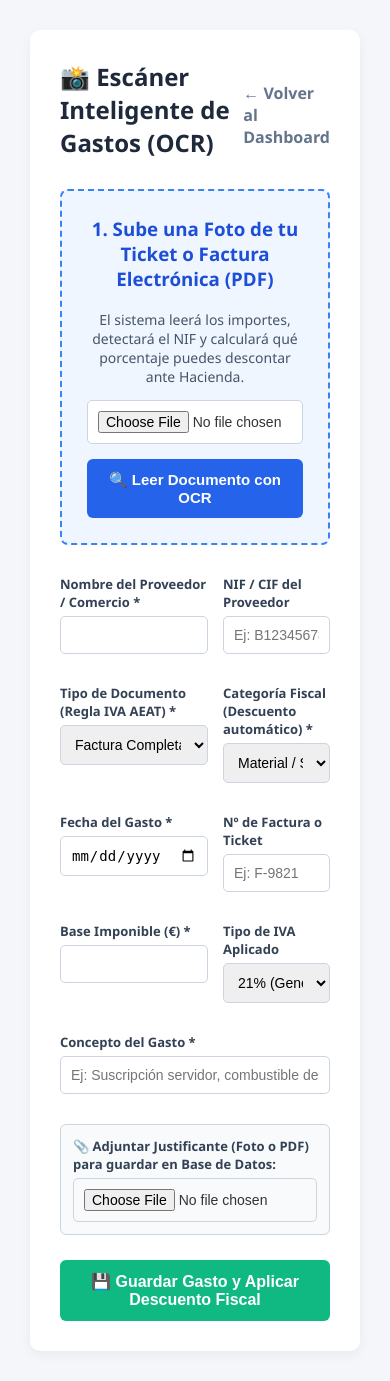
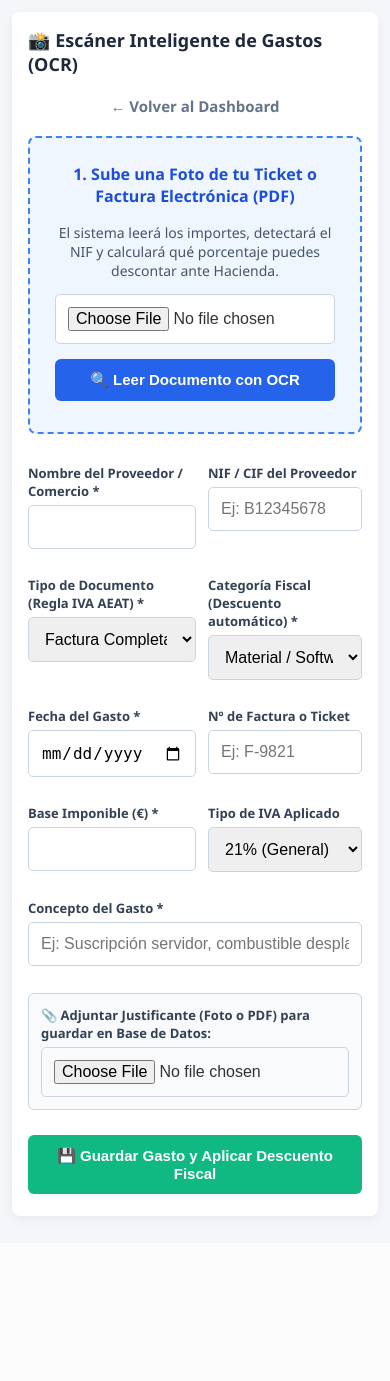
Before and after one commit to Gianurrestta/taxautonomo, a Django app: page /gastos/nuevo/ in a window 390 px wide. After the commit the page ends 1222 px from the top, so only its background shows below. Run offline with Django 5.2, Linux system fonts and the light colour scheme; a user stored in the database is signed in; data comes from the database, SQL or seed files in the repository; both versions use the stored data as it was after the commit.

Commit message:
nuevos cambios css para moviles #1

```diff
--- /dev/null
+++ b/fiscalidad/static/CSS/mobile.css
@@ -0,0 +1,141 @@
+/* REGLAS GLOBALES Y ADAPTACIÓN MÓVIL (MOBILE-FIRST) */
+* {
+    box-sizing: border-box;
+}
+
+img, svg, video, canvas {
+    max-width: 100%;
+    height: auto;
+}
+
+/* Asegurar que todas las tablas permitan deslizar con el dedo sin romper la pantalla */
+table {
+    display: block;
+    width: 100%;
+    overflow-x: auto;
+    -webkit-overflow-scrolling: touch;
+}
+
+@media (max-width: 768px) {
+    body {
+        padding: 12px;
+        font-size: 15px;
+    }
+
+    .container, .card, .form-container, .dashboard-container {
+        padding: 16px;
+        margin: 0 auto 15px auto;
+        width: 100%;
+        max-width: 100%;
+        border-radius: 8px;
+    }
+
+    /* Convertir cualquier cuadrícula de 2 o más columnas en 1 sola columna apilada */
+    .grid-form,
+    .grid-cards,
+    .stats-grid,
+    #bloque-cliente-nuevo,
+    div[style*="grid-template-columns"] {
+        display: flexbox;
+        flex-direction: column;
+        gap: 12px;
+    }
+
+    /* Cabeceras flexibles que se apilan limpiamente en móvil */
+    div[style*="justify-content: space-between"] {
+        flex-direction: column;
+        align-items: stretch;
+        gap: 10px;
+    }
+
+    /* Botones cómodos para pulsar con el pulgar (mínimo 44px de alto) */
+    .btn, button, a.btn, input[type="submit"] {
+        width: 100%;
+        text-align: center;
+        padding: 12px 16px;
+        margin-bottom: 6px;
+        font-size: 15px;
+    }
+
+    /* Evitar que iOS haga zoom automático al tocar un input (exige font-size >= 16px) */
+    input, select, textarea {
+        font-size: 16px;
+        padding: 12px;
+    }
+
+    h1 { font-size: 22px; }
+    h2 { font-size: 18px; }
+    h3 { font-size: 16px; }
+
+}
+
+/* REGLAS EXACTAS PARA INDEX.HTML DE AUTONOTAX EN MÓVIL */
+@media (max-width: 768px) {
+    /* 1. Barra superior */
+    .navbar {
+        flex-direction: column;
+        padding: 15px;
+        gap: 15px ;
+    }
+
+    .nav-links {
+        display: flex;
+        flex-direction: column;
+        width: 100%;
+        gap: 10px;
+        align-items: center;
+    }
+
+    .nav-links .btn-login {
+        margin-right: 0;
+        padding: 8px;
+    }
+
+    /* 2. Título principal Hero */
+    .hero-text h1 {
+        font-size: 26px;
+        padding: 10px 15px;
+        text-align: center;
+        line-height: 1.3;
+    }
+
+    /* 3. Bloque Presentación (.present) y su imagen de 550px */
+    .present {
+        flex-direction: column;
+        padding: 20px 15px;
+        gap: 20px;
+    }
+
+    .present h3, .present p {
+        padding: 5px 5px;
+        margin-top: 0;
+        font-size: 15px;
+    }
+
+    .present h3 {
+        font-size: 19px;
+    }
+
+    .present img, .imgpres01 img {
+        height: auto;
+        width: 100%;
+        max-width: 320px;
+        margin: 0 auto;
+    }
+
+    /* 4. Tarjetas de Características (.features) */
+    .features {
+        margin: 40px auto;
+        padding: 0 15px;
+    }
+
+    .features h2 {
+        font-size: 24px;
+        margin-bottom: 25px;
+    }
+
+    .grid-features {
+        grid-template-columns: 1fr;
+        gap: 20px;
+    }
+}
--- a/fiscalidad/templates/fiscalidad/alta_paso_1.html
+++ b/fiscalidad/templates/fiscalidad/alta_paso_1.html
@@ -1,3 +1,4 @@
+{% load static %}
 <!DOCTYPE html>
 <html lang="es">
 <head>
@@ -9,6 +10,7 @@
     <style>
         body { background-color: #f4f6f9; font-family: -apple-system, BlinkMacSystemFont, "Segoe UI", Roboto, sans-serif; }
     </style>
+    <link rel="stylesheet" href="{% static 'CSS/mobile.css' %}">
 </head>
 <body>
 
--- a/fiscalidad/templates/fiscalidad/alta_paso_2.html
+++ b/fiscalidad/templates/fiscalidad/alta_paso_2.html
@@ -1,3 +1,4 @@
+{% load static %}
 <!DOCTYPE html>
 <html lang="es">
 <head>
@@ -9,6 +10,7 @@
     <style>
         body { background-color: #f4f6f9; font-family: -apple-system, BlinkMacSystemFont, "Segoe UI", Roboto, sans-serif; }
     </style>
+    <link rel="stylesheet" href="{% static 'CSS/mobile.css' %}">
 </head>
 <body>
 
--- a/fiscalidad/templates/fiscalidad/alta_paso_3.html
+++ b/fiscalidad/templates/fiscalidad/alta_paso_3.html
@@ -1,3 +1,4 @@
+{% load static %}
 <!DOCTYPE html>
 <html lang="es">
 <head>
@@ -9,6 +10,7 @@
     <style>
         body { background-color: #f4f6f9; font-family: -apple-system, BlinkMacSystemFont, "Segoe UI", Roboto, sans-serif; }
     </style>
+    <link rel="stylesheet" href="{% static 'CSS/mobile.css' %}">
 </head>
 <body>
 
--- a/fiscalidad/templates/fiscalidad/alta_paso_4.html
+++ b/fiscalidad/templates/fiscalidad/alta_paso_4.html
@@ -1,3 +1,4 @@
+{% load static %}
 <!DOCTYPE html>
 <html lang="es">
 <head>
@@ -9,6 +10,7 @@
     <style>
         body { background-color: #f4f6f9; font-family: -apple-system, BlinkMacSystemFont, "Segoe UI", Roboto, sans-serif; }
     </style>
+    <link rel="stylesheet" href="{% static 'CSS/mobile.css' %}">
 </head>
 <body>
 
--- a/fiscalidad/templates/fiscalidad/alta_paso_5.html
+++ b/fiscalidad/templates/fiscalidad/alta_paso_5.html
@@ -1,3 +1,4 @@
+{% load static %}
 <!DOCTYPE html>
 <html lang="es">
 <head>
@@ -9,6 +10,7 @@
     <style>
         body { background-color: #f4f6f9; font-family: -apple-system, BlinkMacSystemFont, "Segoe UI", Roboto, sans-serif; }
     </style>
+    <link rel="stylesheet" href="{% static 'fiscalidad/mobile.css' %}">
 </head>
 <body>
 
--- a/fiscalidad/templates/fiscalidad/configurar_logo.html
+++ b/fiscalidad/templates/fiscalidad/configurar_logo.html
@@ -1,3 +1,4 @@
+{% load static %}
 <!DOCTYPE html>
 <html lang="es">
 <head>
@@ -9,6 +10,7 @@
     <style>
         body { background-color: #f4f6f9; font-family: -apple-system, BlinkMacSystemFont, "Segoe UI", Roboto, sans-serif; }
     </style>
+    <link rel="stylesheet" href="{% static 'CSS/mobile.css' %}">
 </head>
 <body>
 
--- a/fiscalidad/templates/fiscalidad/crear_cotizacion.html
+++ b/fiscalidad/templates/fiscalidad/crear_cotizacion.html
@@ -17,6 +17,7 @@
         .btn-save { background: #2ecc71; color: white; font-size: 16px; width: 100%; }
         .btn-del { background: #e74c3c; color: white; padding: 10px; }
     </style>
+    <link rel="stylesheet" href="{% static 'CSS/mobile.css' %}">
 </head>
 <body>
     <div class="container">
--- a/fiscalidad/templates/fiscalidad/emitir_factura.html
+++ b/fiscalidad/templates/fiscalidad/emitir_factura.html
@@ -1,7 +1,9 @@
+{% load static %}
 <!DOCTYPE html>
 <html lang="es">
 <head>
     <meta charset="UTF-8">
+    <link rel="stylesheet" href="{% static 'fiscalidad/mobile.css' %}">
     <title>Emitir Nueva Factura</title>
     <style>
         body { font-family: 'Segoe UI', Tahoma, Geneva, Verdana, sans-serif; background: #f4f6f9; margin: 0; padding: 20px; }
@@ -15,6 +17,7 @@
         .back-link { display: inline-block; margin-top: 15px; color: #7f8c8d; text-decoration: none; }
         .alerta-consecutivo { background: #e8f4f8; border-left: 5px solid #3498db; padding: 12px; margin-bottom: 20px; border-radius: 4px; color: #2c3e50; font-weight: bold; }
     </style>
+    <link rel="stylesheet" href="{% static 'CSS/mobile.css' %}">
 </head>
 <body>
     <!-- En tu plantilla de factura.html o cotizacion.html (Incrustación automática) -->
--- a/fiscalidad/templates/fiscalidad/index.html
+++ b/fiscalidad/templates/fiscalidad/index.html
@@ -42,8 +42,10 @@
         /* Footer */
         footer { text-align: center; padding: 20px; background: var(--primary); color: white; margin-top: 8px; font-size: 12px; }
     </style>
+    <link rel="stylesheet" href="{% static 'CSS/mobile.css' %}">
 </head>
 <body>
+    <header>
 
     <!-- Menú Superior -->
         <nav class="navbar">
@@ -59,13 +61,13 @@
     <!-- Sección Principal (Hero) -->
 
         <div class="hero-text">
-            <h1 style:"padding: 5px;">Los Autonomos llevan su negocio en el bolsillo de forma legal.</h1>
+            <h1 style="padding: 5px;">Los Autonomos llevan su negocio en el bolsillo de forma legal.</h1>
         </div>
 
         <!-- Presentacion del servicio -->
         <div class="present">
             <div>
-                <h3 style:"padding: 5px 30px;">🚀 Autonotax: Tu facturación e impuestos de autónomo, bajo control y 100 % legales con Hacienda </h3>
+                <h3 style="padding: 5px 30px;">🚀 Autonotax: Tu facturación e impuestos de autónomo, bajo control y 100 % legales con Hacienda </h3>
                 <p style="font-size:17px; color: #46505e; margin-top:-10px; padding: 5px 30px;">Gestiona toda la administración de tu actividad profesional desde un único lugar, con la máxima seguridad jurídica y sin complicaciones técnicas. Autonotax es la plataforma integral diseñada específicamente para los trabajadores autónomos en España que buscan ahorrar tiempo, proyectar una imagen profesional y evitar cualquier riesgo frente a la Agencia Tributaria.</p>
                 <p style="font-size:17px; color: #46505e; margin-top:-10px; padding: 5px 30px;">Con nuestro sistema en la nube, puedes elaborar presupuestos profesionales en segundos y convertirlos con un solo clic en facturas verificadas. Cumplimos de forma estricta con la Ley Antifraude, la normativa de la AEAT y todos los requisitos técnicos del sistema VERIFACTU, incorporando automáticamente la huella digital encadenada y el código QR oficial en cada documento.</p>
                 <p style="font-size:17px; color: #46505e; margin-top:-10px; padding: 5px 30px;">Además, a medida que registras tus ingresos y digitalizas tus gastos, Autonotax calcula en tiempo real tus obligaciones fiscales. Obtén de manera automática y sin errores los resultados exactos para presentar tus modelos trimestrales y anuales ante Hacienda (IVA, IRPF, retenciones y operaciones intracomunitarias).</p>
--- a/fiscalidad/templates/fiscalidad/login.html
+++ b/fiscalidad/templates/fiscalidad/login.html
@@ -3,6 +3,7 @@
 <html lang="es">
 <head>
     <meta charset="UTF-8">
+    <meta name="viewport" content="width=device-width, initial-scale=1.0">
     <title>Iniciar Sesión - Plataforma Autónomos</title>
     <style>
         body { font-family: 'Segoe UI', Tahoma, Geneva, Verdana, sans-serif; background: #f4f6f9; display: flex; align-items: center; justify-content: center; height: 100vh; margin: 0; }
@@ -19,6 +20,7 @@
         .register-link { display: block; text-align: center; margin-top: 15px; color: #7f8c8d; text-decoration: none; font-size: 14px; }
         .register-link:hover { color: #3498db; }
     </style>
+    <link rel="stylesheet" href="{% static 'CSS/mobile.css' %}">
 </head>
 <body>
     <div class="login-container">
--- a/fiscalidad/templates/fiscalidad/registrar_gasto.html
+++ b/fiscalidad/templates/fiscalidad/registrar_gasto.html
@@ -1,3 +1,4 @@
+{% load static %}
 <!DOCTYPE html>
 <html lang="es">
 <head>
@@ -23,6 +24,7 @@
         .badge-factura { background: #dcfce7; color: #166534; padding: 3px 8px; border-radius: 4px; font-weight: bold; }
         .badge-ticket { background: #fef3c7; color: #92400e; padding: 3px 8px; border-radius: 4px; font-weight: bold; }
     </style>
+    <link rel="stylesheet" href="{% static 'CSS/mobile.css' %}">
 </head>
 <body>
     <div class="container">
--- a/fiscalidad/templates/fiscalidad/registro.html
+++ b/fiscalidad/templates/fiscalidad/registro.html
@@ -3,6 +3,7 @@
 <html lang="es">
 <head>
     <meta charset="UTF-8">
+    <meta name="viewport" content="width=device-width, initial-scale=1.0">
     <title>Registro de Autónomo</title>
     <style>
         body { font-family: 'Segoe UI', Tahoma, Geneva, Verdana, sans-serif; background: #f4f6f9; display: flex; align-items: center; justify-content: center; height: 100vh; margin: 0; }
@@ -19,6 +20,7 @@
         .login-link { display: block; text-align: center; margin-top: 15px; color: #7f8c8d; text-decoration: none; font-size: 14px; }
         .login-link:hover { color: #2ecc71; }
     </style>
+    <link rel="stylesheet" href="{% static 'CSS/mobile.css' %}">
 </head>
 <body>
     <div class="reg-container">
--- a/fiscalidad/templates/fiscalidad/verificar_cuenta.html
+++ b/fiscalidad/templates/fiscalidad/verificar_cuenta.html
@@ -3,6 +3,7 @@
 <html lang="es">
 <head>
     <meta charset="UTF-8">
+    <meta name="viewport" content="width=device-width, initial-scale=1.0">
     <title>Verificación de Seguridad - Plataforma Autónomos</title>
     <style>
         body { font-family: 'Segoe UI', Tahoma, Geneva, Verdana, sans-serif; background: #f4f6f9; display: flex; align-items: center; justify-content: center; height: 100vh; margin: 0; }
@@ -18,6 +19,7 @@
         .btn-submit:hover { background: #2980b9; }
         .error-msg { background: #fadbd8; color: #c0392b; padding: 10px; border-radius: 4px; margin-bottom: 15px; font-size: 14px; text-align: center; font-weight: bold; }
     </style>
+    <link rel="stylesheet" href="{% static 'CSS/mobile.css' %}">
 </head>
 <body>
     <div>
```
Also changed, not shown: fiscalidad/templates/fiscalidad/dashboard.html (+9 -8 lines), db.sqlite3. Lines whose indentation alone changed are shown as unchanged.
